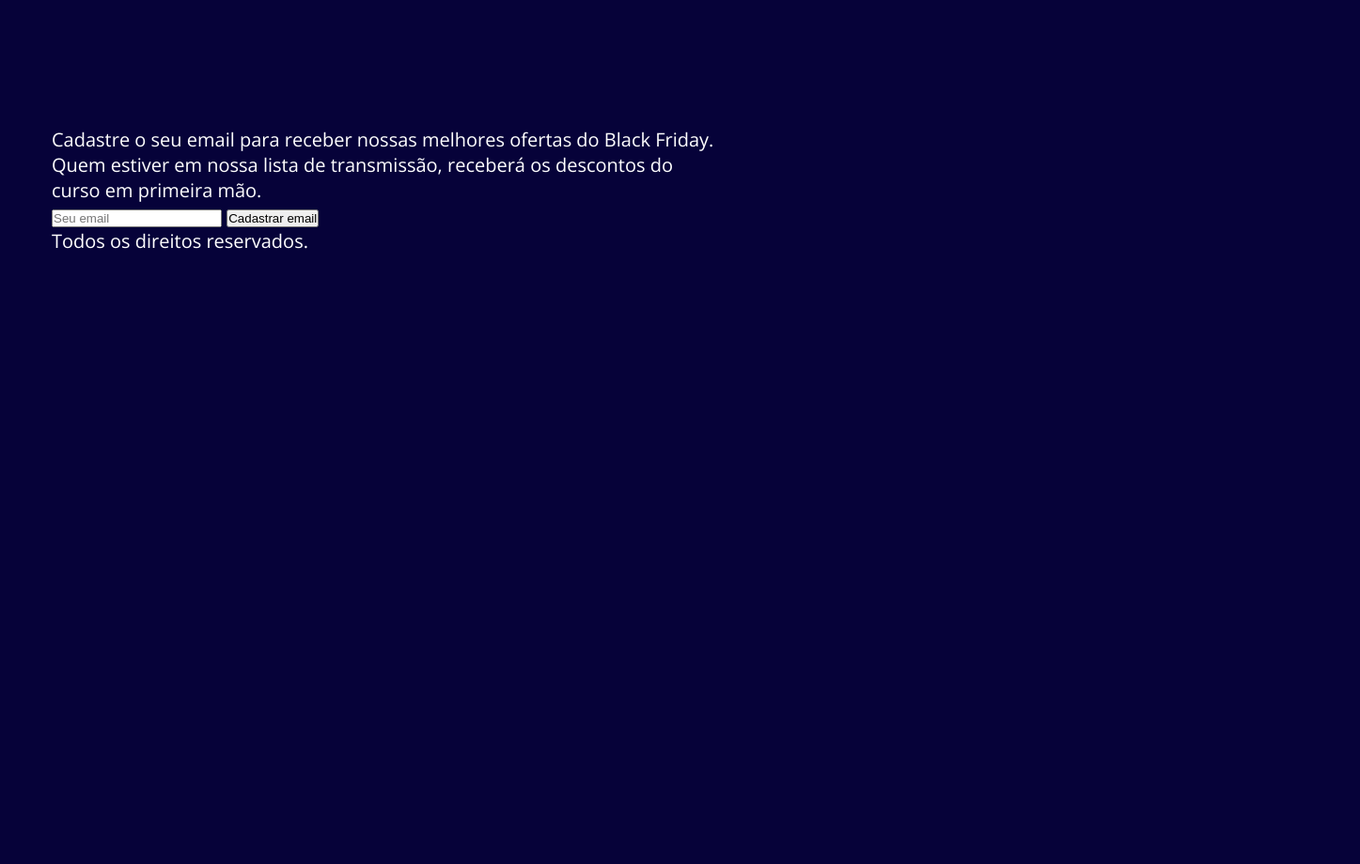
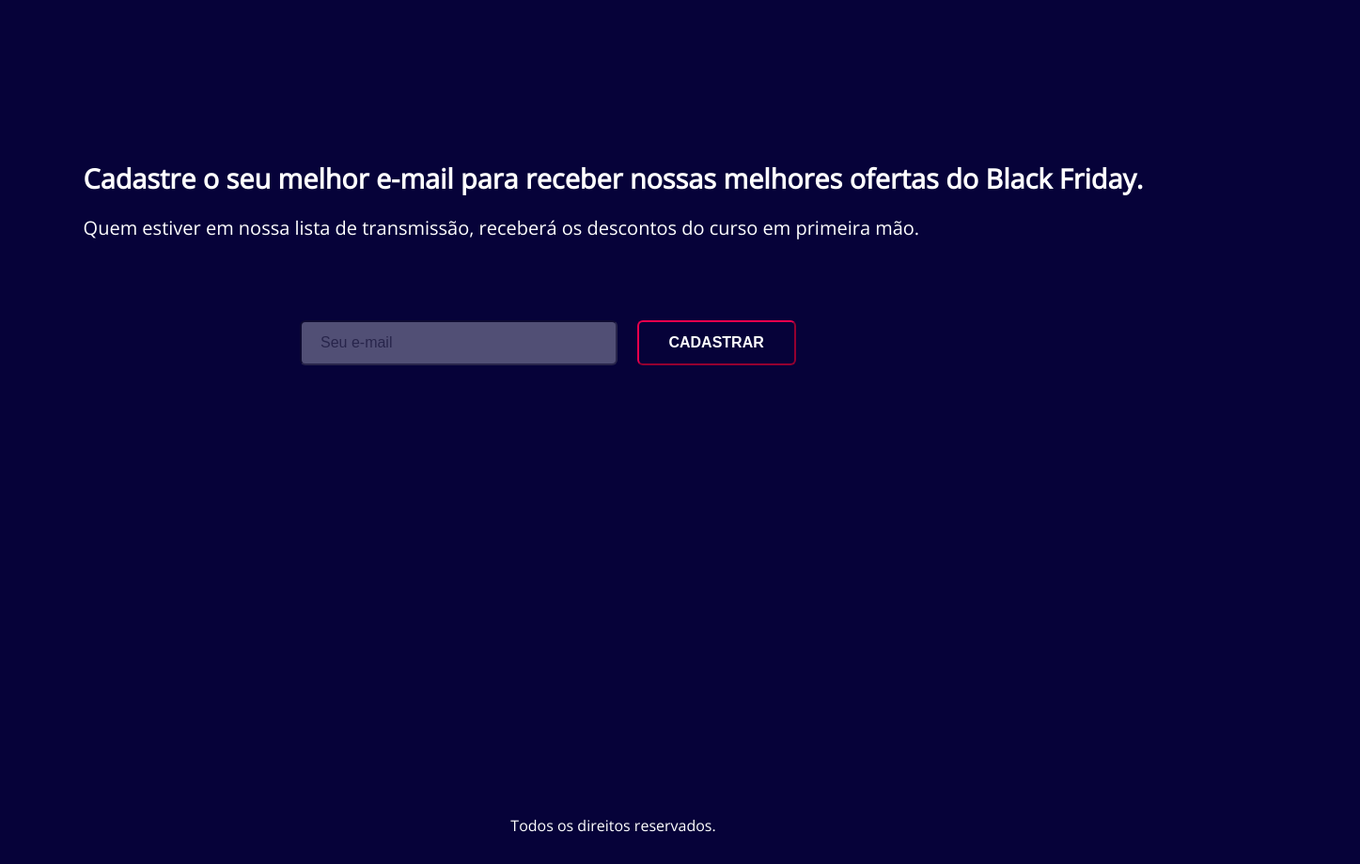
Before and after one commit to elvasthaisa/hiring-coders, a plain HTML site: page desafio1/index.html in a window 1280 px wide. Shown: the part 760-1680 px from the top of the page at 94% size, 1447 px wide, since content can reach past the window. Drawn offline with nearby package versions, Linux system fonts and the light colour scheme.

Commit message:
style adjustement on second container

```diff
--- a/desafio1/css/style.css
+++ b/desafio1/css/style.css
@@ -57,8 +57,8 @@ header img {
     font-weight: bolder;
 }
 
-.left-section img,p {
-    width: 60%;
+.left-section img, p {
+    width: 70%;
 }
 
 .left-section div {
@@ -66,6 +66,7 @@ header img {
     align-items: center;
 
     margin-top: 15px;
+    padding-top: 15px;
 }
 
 button {
@@ -90,21 +91,74 @@ button {
 }
 
 .right-section img {
-    width: 90%;
+    width: 95%;
 }
 
 .second-container {
     display: flex;
     flex-direction: column;
+    justify-content: space-between;
+    align-items: center;
+
     padding-top: 15px;
     padding-left: 25px;
     height: 100vh;
     width: 100%;
 }
 
+/* .second-container section {
+    display: flex;
+    flex-direction: column;
+    align-items: flex-end;
+} */
+
+.second-container div {
+    padding: 35px 0;
+}
+
 .second-title {
-    width: 70%;
+    width: 100%;
     margin-bottom: 20px;
-    font-size: 1.5rem;
+    font-size: 1.8rem;
     font-weight: bolder;
 }
+
+.second-title + p {
+    width: 80%;
+}
+
+form {
+    width: 100%;
+    margin-top: 50px;
+    margin-bottom: 50px;
+    margin-left: 18vw;
+}
+
+form input {
+    font-size: 1rem;
+    height: 3rem;
+    border-radius: 6px;
+}
+
+.email {
+    opacity: .3;
+    padding-left: 20px;
+    width: 30%;
+}
+
+.email + input {
+    text-transform: uppercase;
+    background-color: var(--background-color);
+    border-color: var(--red-color);
+    color: var(--white-color);
+    font-weight: bold;
+
+    width: 15%;
+    margin-left: 15px;
+}
+
+footer p {
+    font-size: medium;
+    margin-bottom: 30px;
+    width: 100%;
+}
--- a/desafio1/index.html
+++ b/desafio1/index.html
@@ -30,12 +30,12 @@
     <div class="second-container">
         <section>
             <div>
-                <p clas="second-title">Cadastre o seu email para receber nossas melhores ofertas do Black Friday.</p>
+                <p class="second-title">Cadastre o seu melhor e-mail para receber nossas melhores ofertas do Black Friday.</p>
                 <p>Quem estiver em nossa lista de transmissão, receberá os descontos do curso em primeira mão.</p>
             </div>
             <form action="">
-                <input type="text" placeholder="Seu email">
-                <input type="submit" value="Cadastrar email">
+                <input type="text" placeholder="Seu e-mail" class="email">
+                <input type="submit" value="Cadastrar">
             </form>
         </section>
         <footer>
```
